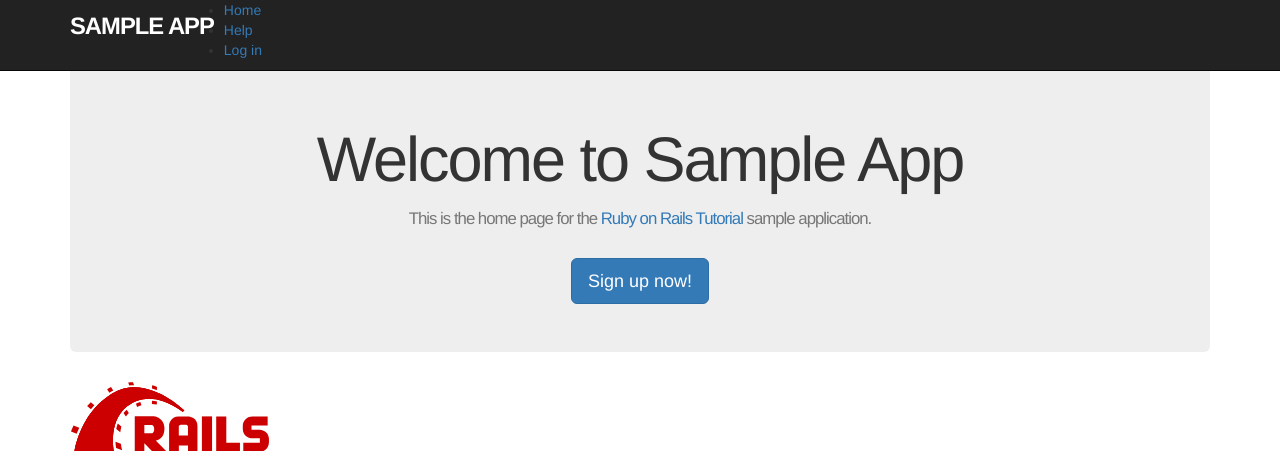
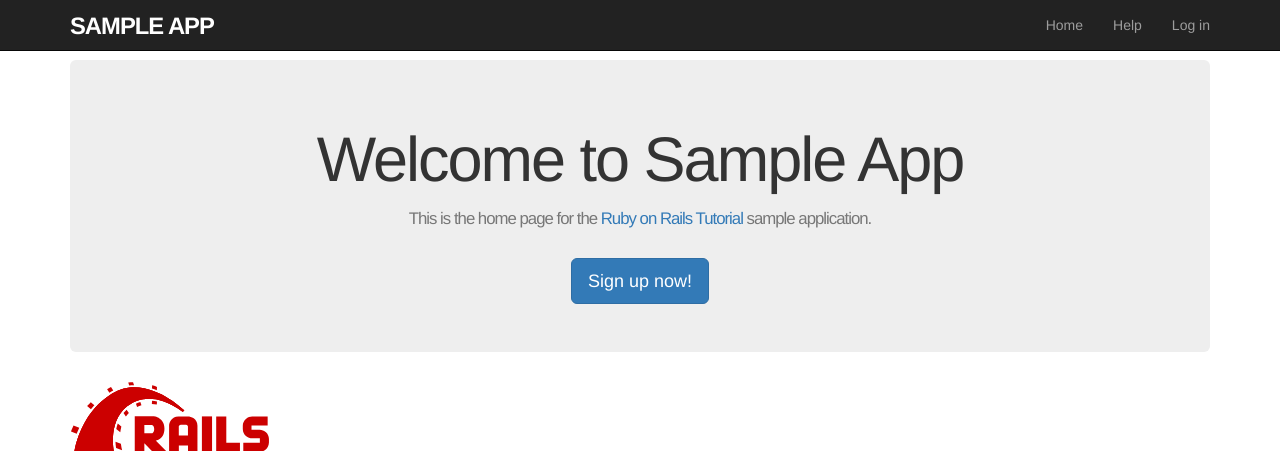
Before and after one commit to matsu1226/rspec-exercise-sho, a Rails app: page / in a window 1280 px wide. Shown: the top 451 px of the page. Run offline with Rails 7, Linux system fonts and the light colour scheme; style sheets or scripts are compiled from the project's sources; some libraries are stand-ins or nearby versions.

Commit message:
~5.3.4 リンクのテスト(+ bundle install again)

```diff
--- a/src/app/views/layouts/_header.html.erb
+++ b/src/app/views/layouts/_header.html.erb
@@ -2,7 +2,7 @@
   <div class="container">
     <%= link_to "sample app", "#", id: "logo" %>
     <nav>
-      <ul>
+      <ul class="nav navbar-nav navbar-right">
         <li><%= link_to "Home",   root_path %></li> <%# => <a href="#">Home</a> %>
         <li><%= link_to "Help",   help_path %></li>
         <li><%= link_to "Log in", "#" %></li>
```
Also changed, not shown: .circleci/config.yml.
